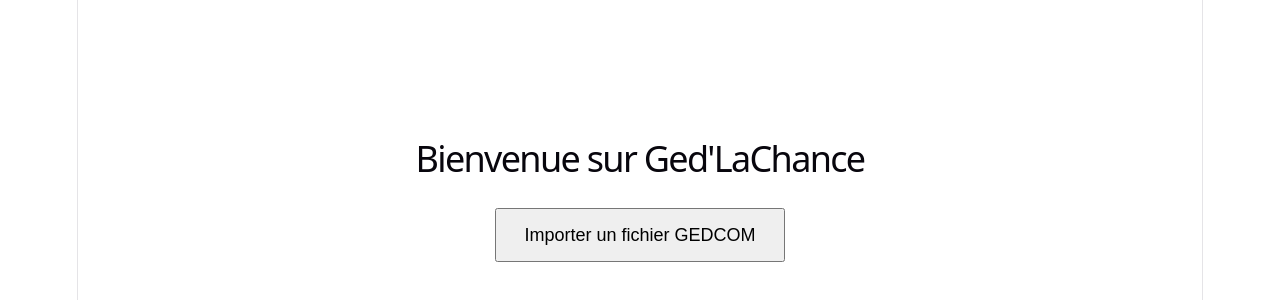
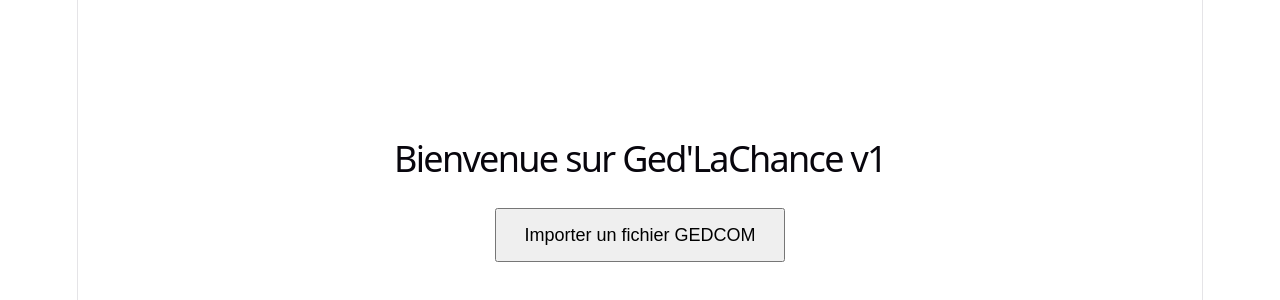
Before and after one commit to lr2larminat/gedlachance, a React (Vite) app: page / in a window 1280 px wide. Shown: the part 212-512 px from the top of the page. Built offline with nearby package versions, Linux system fonts and the light colour scheme.

Commit message:
modif v1

```diff
--- a/src/HomePage.tsx
+++ b/src/HomePage.tsx
@@ -9,7 +9,7 @@ interface HomePageProps {
 export default function HomePage({ setCurrentPage }: HomePageProps) {
   return (
     <div className="home-page">
-      <h1>Bienvenue sur Ged'LaChance</h1>
+      <h1>Bienvenue sur Ged'LaChance v1</h1>
       <button onClick={() => setCurrentPage('import')}>
         Importer un fichier GEDCOM
       </button>
```
